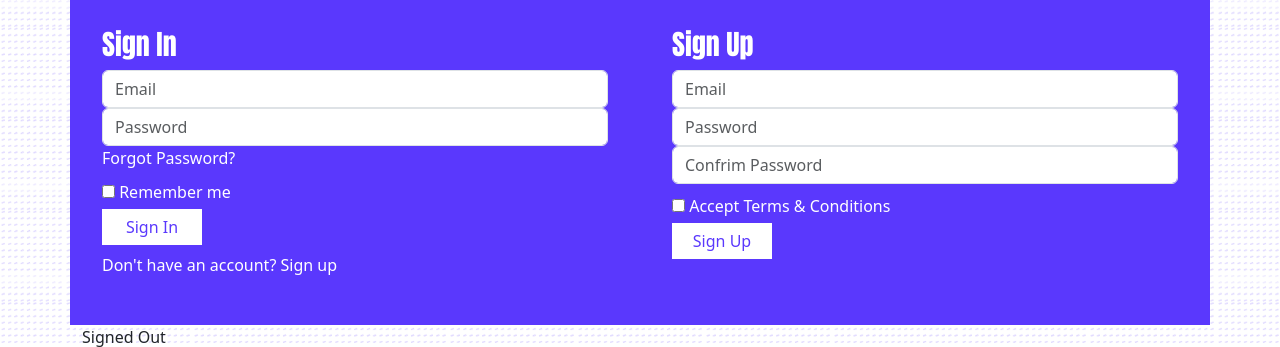
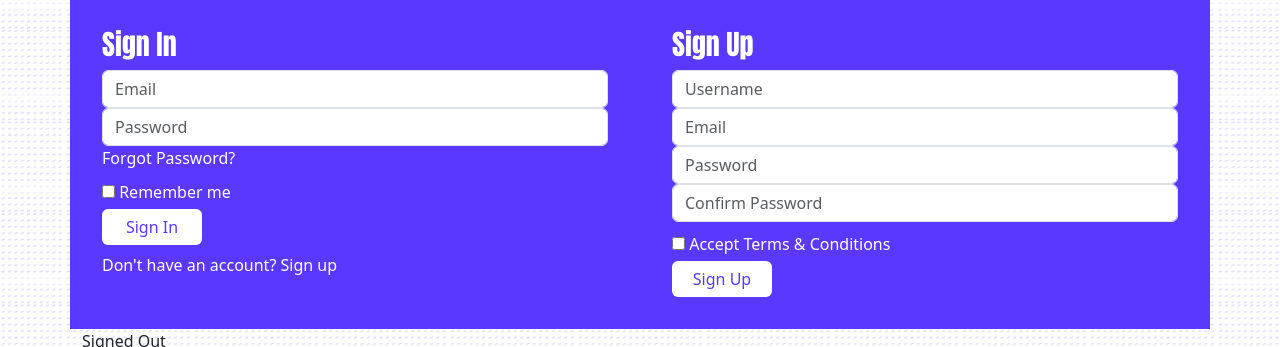
Before and after one commit to Christiannaira/mini-project-react, a React (Vite) app: page /account in a window 1280 px wide. Shown: the part 452-799 px from the top of the page. Built offline with nearby package versions, Linux system fonts and the light colour scheme; no server answers; a web font is replaced by a local one.

Commit message:
modified

```diff
--- a/src/components/auth/AuthDetails.jsx
+++ b/src/components/auth/AuthDetails.jsx
@@ -28,9 +28,6 @@ const AuthDetails = () => {
         .catch(error => console.log(error))
     }
 
-
-
-
     return(
         <>
         <div>
--- a/src/components/auth/SignIn.jsx
+++ b/src/components/auth/SignIn.jsx
@@ -8,6 +8,7 @@ const SignIn = () => {
 
     const [email, setEmail] = useState("");
     const [password, setPassword] = useState("");
+
 
     const signIn = (e) => {
         e.preventDefault();
@@ -22,29 +23,24 @@ const SignIn = () => {
 
     return(
         <>
+                            <form onSubmit={signIn}>
 
-
-
-
-
-
-                            <form onSubmit={signIn}>
-                            <input type="email" placeholder="Email" className='form-control' value={email} onChange={(e) => setEmail(e.target.value)}></input>
-                                <input type="password" placeholder='Password' className='form-control' value={password} onChange={(e) => setPassword(e.target.value)}/>
+                                <input type="email" placeholder="Email" className='form-control'
+                                value={email} onChange={(e) => setEmail(e.target.value)} required></input>
+                                <input type="password" placeholder='Password' className='form-control'
+                                value={password} onChange={(e) => setPassword(e.target.value)} required/>
                                 <span>Forgot Password?</span>
                                 <label className='rememberMe' htmlFor='rememberMe'>
                                     <input type="checkbox" id='rememberMe' /> <span>Remember me</span>
                                 </label>
                                 <div className="account-btn">
-                                    <button type="submit" className='btn btn-success'>Sign In</button>
+                                    <button type="submit" className='btn btn-success rounded'>Sign In</button>
 
                                 </div>
                                 <div className='mt-2'>
                                     <p>Don't have an account? <a href="">Sign up</a></p>
                                 </div>
                             </form>
-
-
         </>
     )
 }
--- a/src/components/auth/SignUp.jsx
+++ b/src/components/auth/SignUp.jsx
@@ -8,6 +8,8 @@ const SignUp = () => {
 
     const [email, setEmail] = useState("");
     const [password, setPassword] = useState("");
+    const [user, setUser] = useState("");
+
 
     const signUp = (e) => {
         e.preventDefault();
@@ -22,21 +24,19 @@ const SignUp = () => {
 
     return(
         <>
-
-
-
-
-
-
             <form onSubmit={signUp}>
-                    <input type="email" placeholder="Email" className='form-control' value={email} onChange={(e) => setEmail(e.target.value)}></input>
-                    <input type="password" placeholder="Password"  className='form-control' value={password} onChange={(e) => setPassword(e.target.value)}></input>
-                    <input type="password" placeholder="Confrim Password"  className='form-control' value={password} onChange={(e) => setPassword(e.target.value)}></input>
+                    <input type="name" placeholder="Username" className='form-control'
+                    value={user} onChange={(e) => setUser(e.target.value)} required></input>
+                    <input type="email" placeholder="Email" className='form-control'
+                    value={email} onChange={(e) => setEmail(e.target.value)} required></input>
+                    <input type="password" placeholder="Password"  className='form-control'
+                    value={password} onChange={(e) => setPassword(e.target.value)} required></input>
+                    <input type="password" placeholder="Confirm Password"  className='form-control'
+                    value={password} onChange={(e) => setPassword(e.target.value)} required></input>
                         <label className='acceptTC' htmlFor="accept">
                                 <input type="checkbox" id="accept" /> <span>Accept <a >Terms & Conditions</a></span>
                         </label>
-                        <button type="submit" className='btn btn-success'>Sign Up</button>
-
+                        <button type="submit" className='btn btn-success rounded'>Sign Up</button>
             </form>
 
         </>
--- a/src/pages/Accounts.jsx
+++ b/src/pages/Accounts.jsx
@@ -22,12 +22,10 @@ function Accounts() {
 
                     <div className="row">
                         <div className="col-md-6">
-                        {/* sign in section */}
                             <h3>Sign In</h3>
                             <SignIn />
                         </div>
 
-                        {/* sign up section */}
                         <div className="col-md-6">
                             <h3>Sign Up</h3>
                             <SignUp />
@@ -35,7 +33,7 @@ function Accounts() {
 
                         <AuthDetails />
                     </div>
-</div>
+                </div>
 
             </section>
 
```
